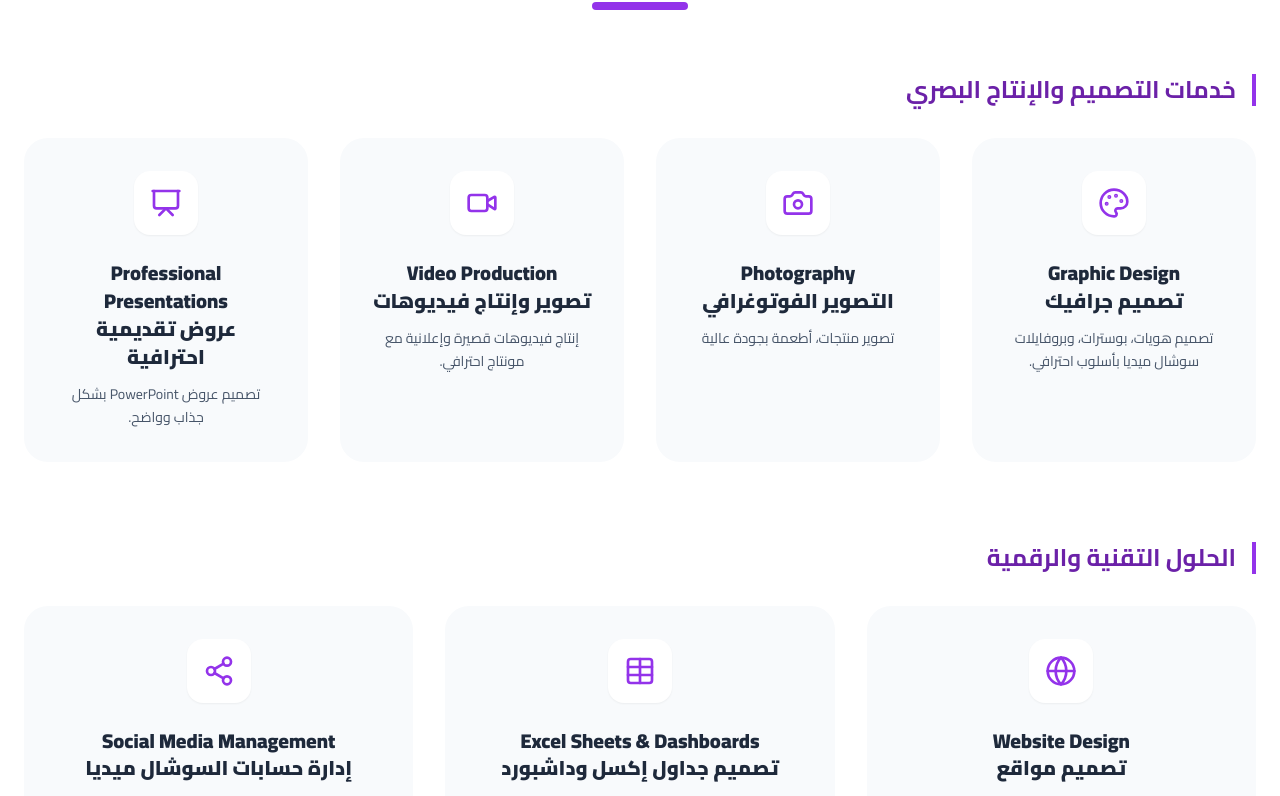
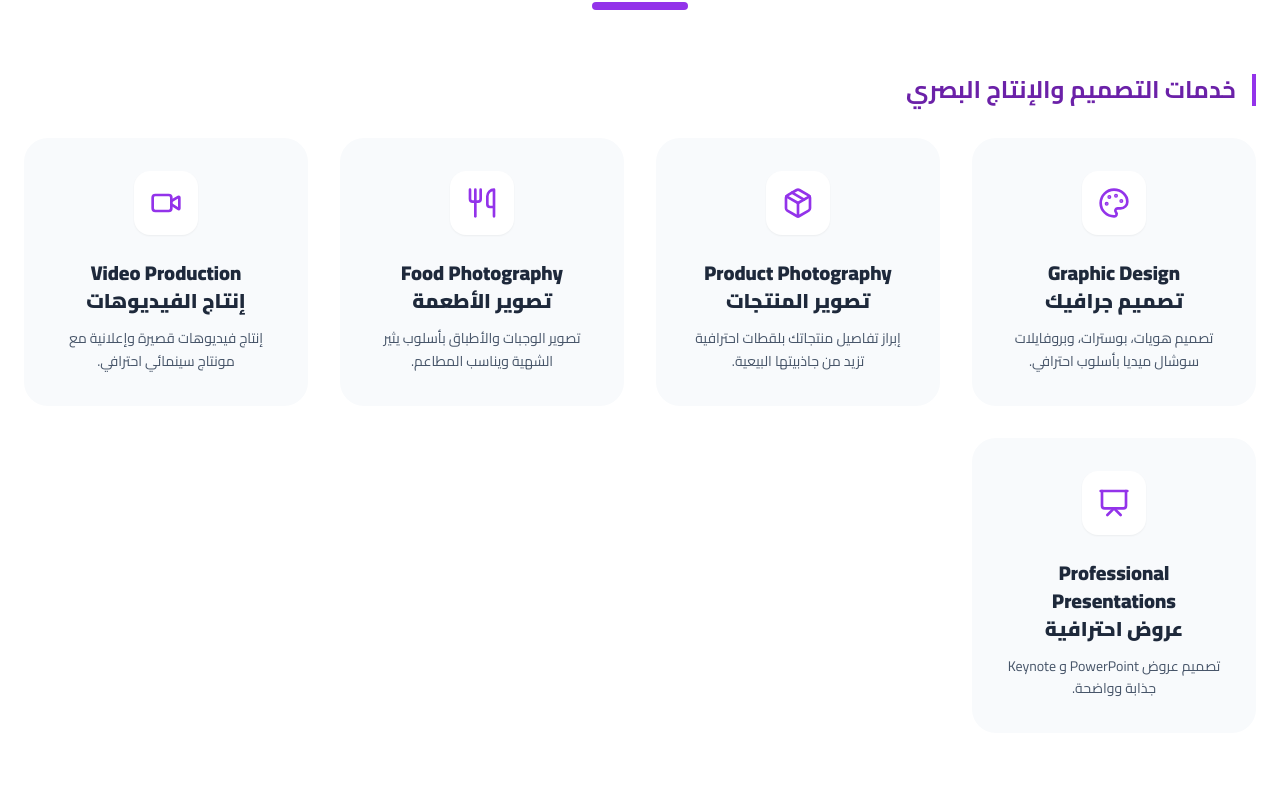
Before and after one commit to ghufran1556-debug/ghufran1556-debug.github.io, a React (Vite) app: page / in a window 1280 px wide. Shown: the part 958-1754 px from the top of the page. Built offline with nearby package versions, Linux system fonts and the light colour scheme; no server answers; the database is empty.

Commit message:
Update constants.tsx

```diff
--- a/constants.tsx
+++ b/constants.tsx
@@ -1,6 +1,6 @@
 
 import React from 'react';
-import { Palette, Camera, Video, Presentation, Globe, Table, Share2 } from 'lucide-react';
+import { Palette, Camera, Video, Presentation, Globe, Table, Share2, Utensils, Package } from 'lucide-react';
 import { ServiceItem, PortfolioItem } from './types';
 
 export const DESIGN_SERVICES: ServiceItem[] = [
@@ -10,18 +10,23 @@ export const DESIGN_SERVICES: ServiceItem[] = [
     icon: 'Palette'
   },
   {
-    title: "Photography\nالتصوير الفوتوغرافي",
-    description: 'تصوير منتجات، أطعمة بجودة عالية',
-    icon: 'Camera'
+    title: "Product Photography\nتصوير المنتجات",
+    description: 'إبراز تفاصيل منتجاتك بلقطات احترافية تزيد من جاذبيتها البيعية.',
+    icon: 'Package'
   },
   {
-    title: "Video Production\nتصوير وإنتاج فيديوهات",
-    description: 'إنتاج فيديوهات قصيرة وإعلانية مع مونتاج احترافي.',
+    title: "Food Photography\nتصوير الأطعمة",
+    description: 'تصوير الوجبات والأطباق بأسلوب يثير الشهية ويناسب المطاعم.',
+    icon: 'Utensils'
+  },
+  {
+    title: "Video Production\nإنتاج الفيديوهات",
+    description: 'إنتاج فيديوهات قصيرة وإعلانية مع مونتاج سينمائي احترافي.',
     icon: 'Video'
   },
   {
-    title: "Professional Presentations\nعروض تقديمية احترافية",
-    description: 'تصميم عروض PowerPoint بشكل جذاب وواضح.',
+    title: "Professional Presentations\nعروض احترافية",
+    description: 'تصميم عروض PowerPoint و Keynote جذابة وواضحة.',
     icon: 'Presentation'
   }
 ];
@@ -33,12 +38,12 @@ export const TECH_SERVICES: ServiceItem[] = [
     icon: 'Globe'
   },
   {
-    title: "Excel Sheets & Dashboards\nتصميم جداول إكسل وداشبورد",
+    title: "Excel Sheets & Dashboards\nجداول إكسل وداشبورد",
     description: 'بناء جداول ولوحات تحكم تساعد على التحليل واتخاذ القرار.',
     icon: 'Table'
   },
   {
-    title: "Social Media Management\nإدارة حسابات السوشال ميديا",
+    title: "Social Media Management\nإدارة حسابات",
     description: 'تنسيق المحتوى، تصميم المنشورات، وجدولة النشر وتحليل الأداء.',
     icon: 'Share2'
   }
@@ -48,6 +53,8 @@ export const getIcon = (iconName: string) => {
   switch (iconName) {
     case 'Palette': return <Palette className="w-8 h-8 text-purple-600" />;
     case 'Camera': return <Camera className="w-8 h-8 text-purple-600" />;
+    case 'Package': return <Package className="w-8 h-8 text-purple-600" />;
+    case 'Utensils': return <Utensils className="w-8 h-8 text-purple-600" />;
     case 'Video': return <Video className="w-8 h-8 text-purple-600" />;
     case 'Presentation': return <Presentation className="w-8 h-8 text-purple-600" />;
     case 'Globe': return <Globe className="w-8 h-8 text-purple-600" />;
```
